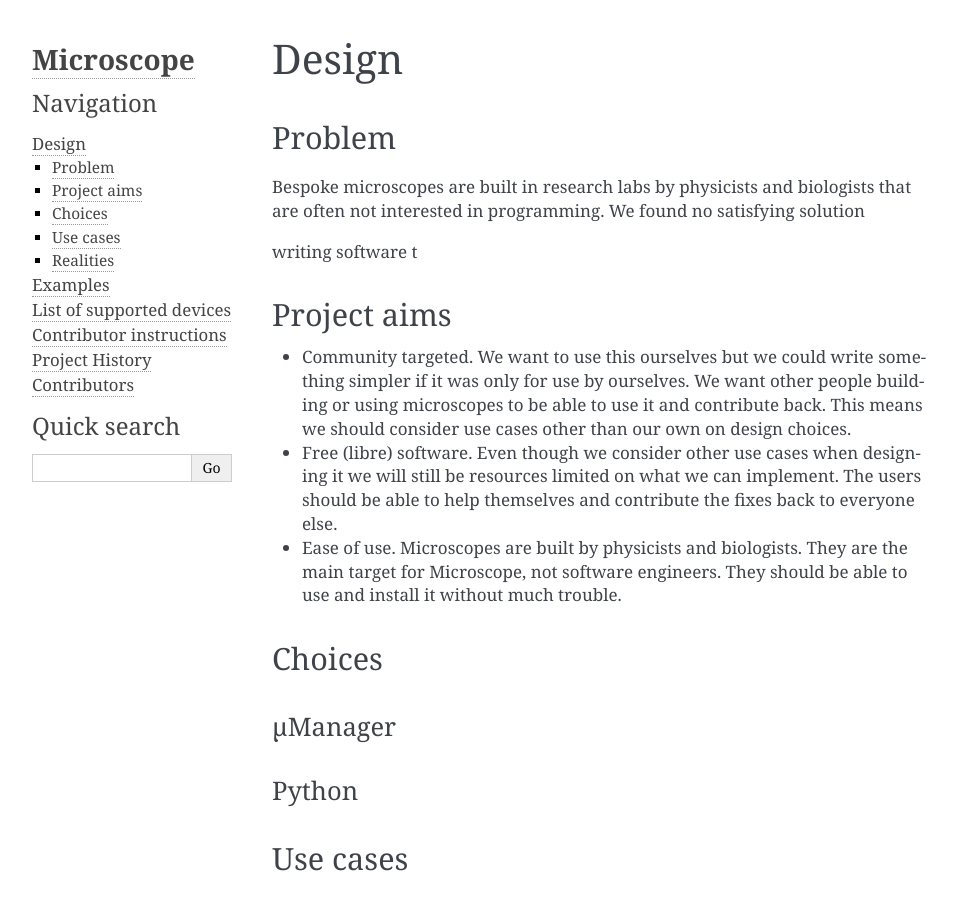
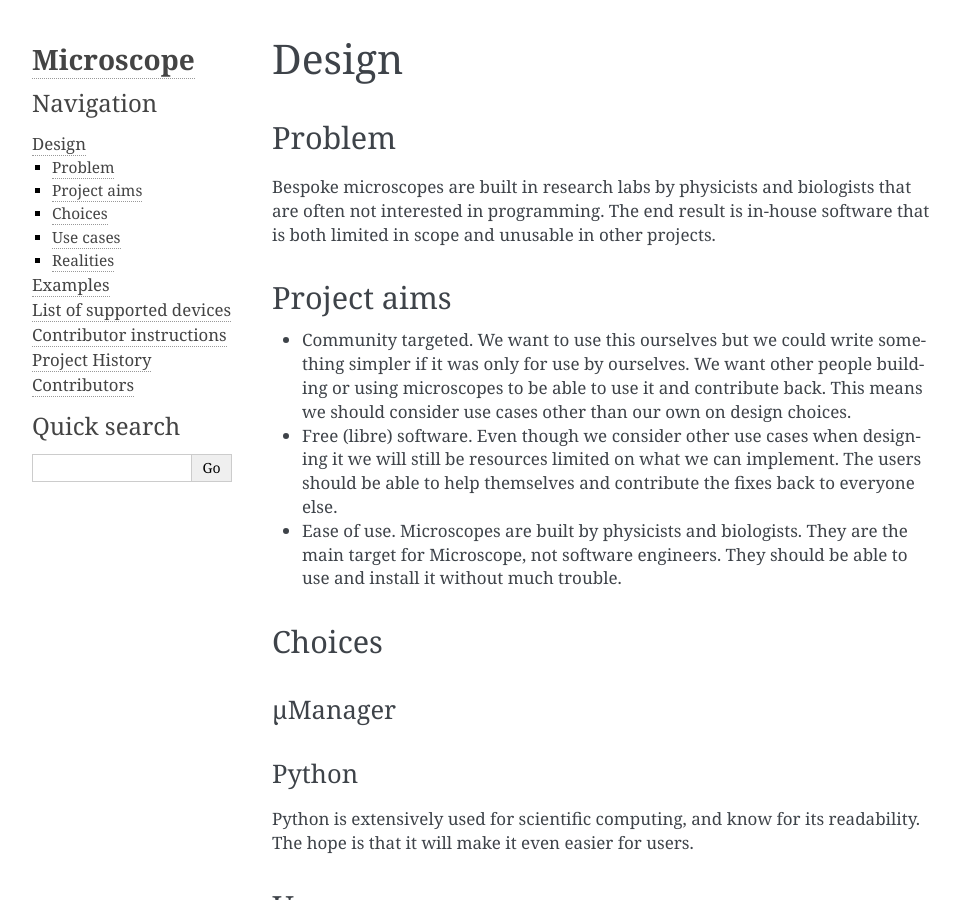
Before and after one commit to python-microscope/microscope, a Sphinx documentation site: the page built from doc/design.rst, in a window 1280 px wide and 900 px high. Shown: the whole window, without its empty margins (148-1108 px from the left). Built offline with Sphinx 7.4.7, drawn with Linux system fonts in a browser that asks for light colours; pages that are not in the unit, such as notebooks, are missing from menus.

Commit message:
text on design

```diff
--- a/doc/design.rst
+++ b/doc/design.rst
@@ -14,11 +14,9 @@
 =======
 
 Bespoke microscopes are built in research labs by physicists and
-biologists that are often not interested in programming.  We found no
-satisfying solution
-
-
-writing software t
+biologists that are often not interested in programming.  The end
+result is in-house software that is both limited in scope and unusable
+in other projects.
 
 
 Project aims
@@ -46,6 +44,10 @@
 
 Python
 ------
+
+Python is extensively used for scientific computing, and know for its
+readability.  The hope is that it will make it even easier for users.
+
 
 Use cases
 =========
```
